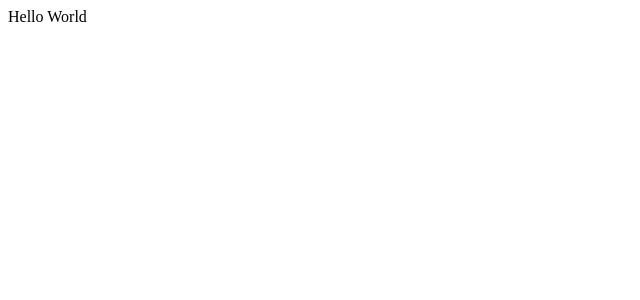
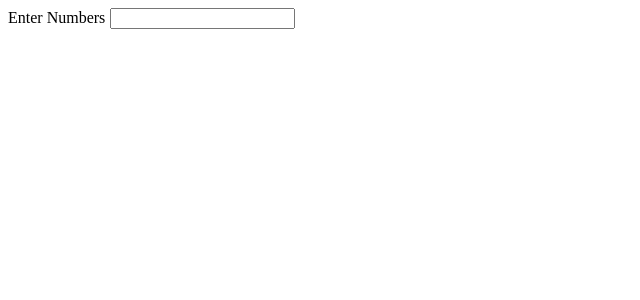
Before and after one commit to sauravj20/string-calculator, a React (Vite) app: page / in a window 1280 px wide. Shown: the top 300 px of the page, without its empty margins (0-640 px from the left). Built offline with nearby package versions, Linux system fonts and the light colour scheme.

Commit message:
FEATURE | String Calculator UI | Show input for users to enter numbers

```diff
--- /dev/null
+++ b/src/App.css
@@ -0,0 +1,3 @@
+.container input {
+    margin-left: 0.3rem;
+}
--- a/src/App.tsx
+++ b/src/App.tsx
@@ -1,6 +1,13 @@
+import "./App.css";
+
 function App() {
   return (
-    <div>Hello World</div>
+    <div className="container">
+      <label htmlFor="number-input">
+        Enter Numbers
+        <input type="text" id="number-input" />
+      </label>
+    </div>
   )
 }
 
```
Also changed, not shown: 1 other file (tests, documents, lock files or other folders).
